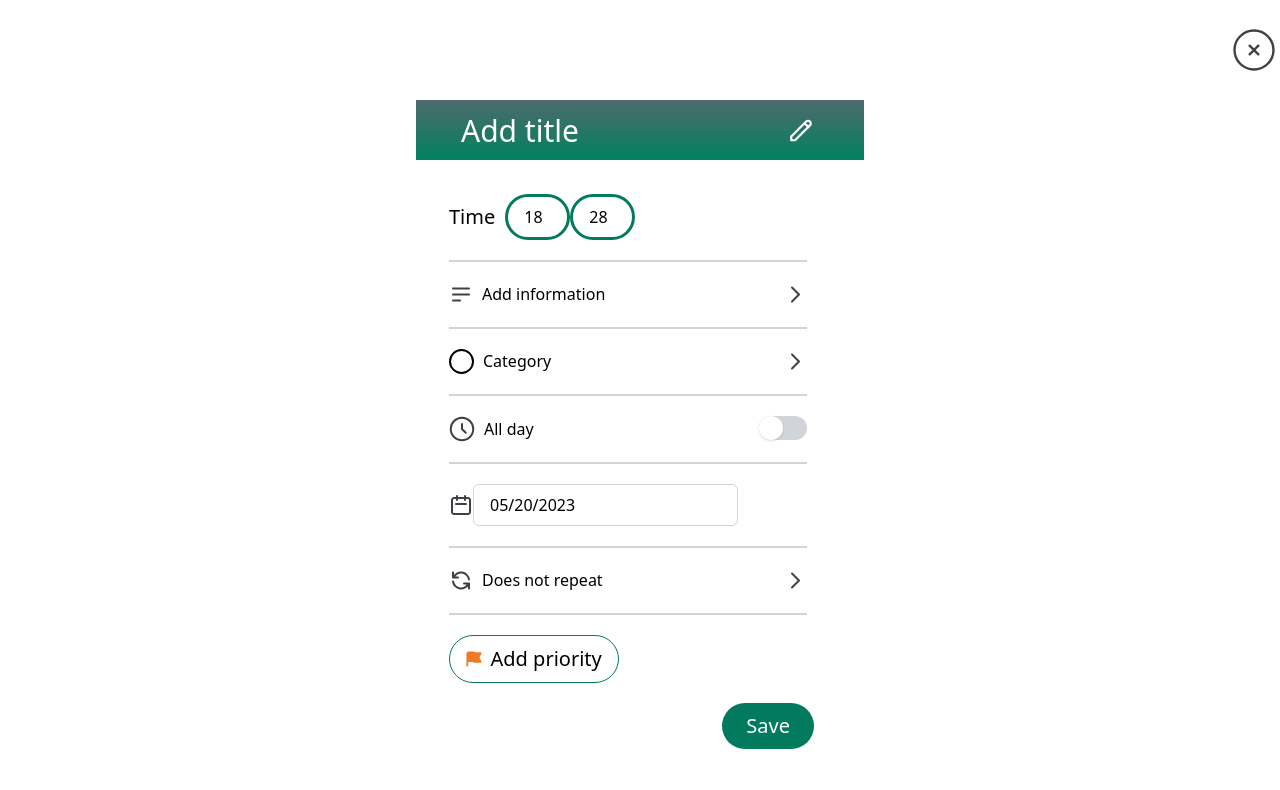
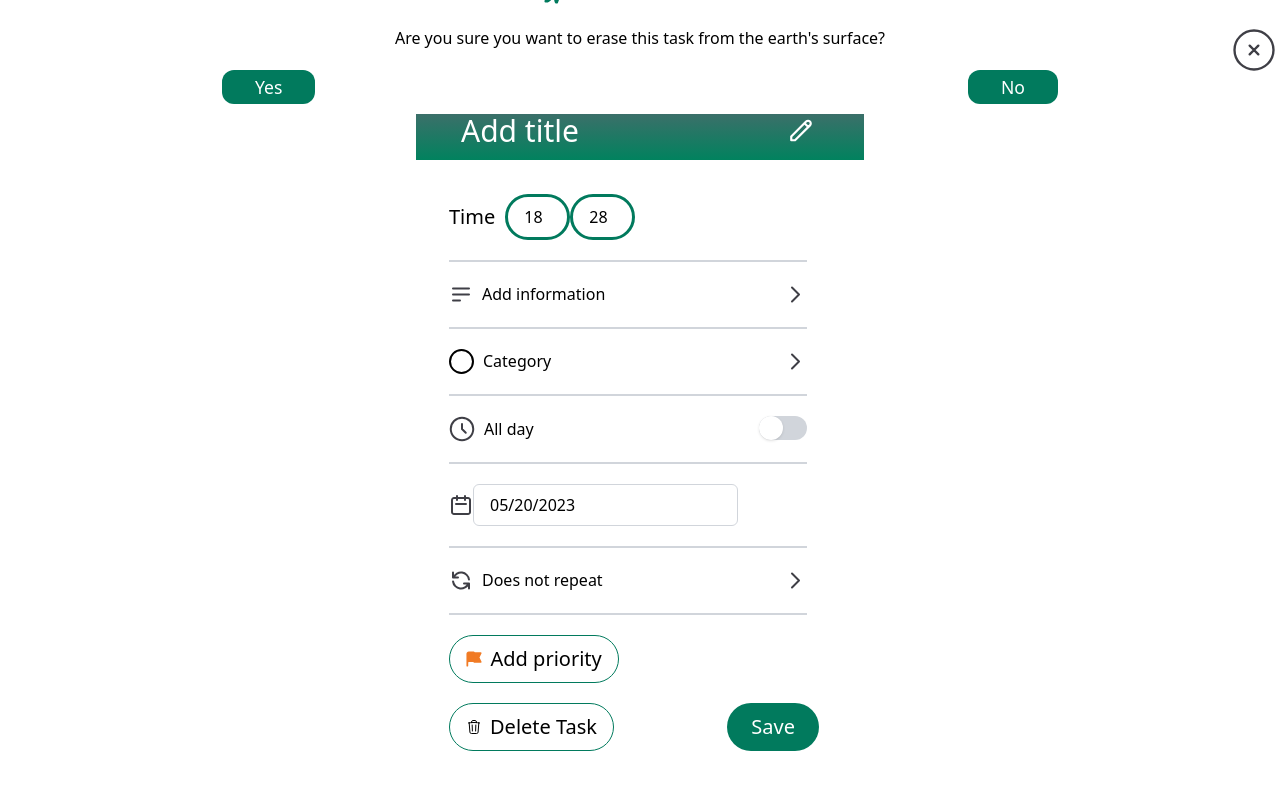
Before and after one commit to christofferjadermark/ninja-taskmaster, a React (Create React App) app in the folder frontend/: page /#/updateTask/1 in a window 1280 px wide. Shown: the top 790 px of the page. Built offline with nearby package versions, Linux system fonts and the light colour scheme; no server answers.

Commit message:
Delete task from edit task

```diff
--- a/frontend/package.json
+++ b/frontend/package.json
@@ -20,6 +20,7 @@
     "react-datepicker": "^4.12.0",
     "react-dom": "^18.2.0",
     "react-responsive-carousel": "^3.2.23",
+    "react-router": "^6.11.2",
     "react-router-dom": "^6.11.2",
     "react-scripts": "5.0.1",
     "react-tailwindcss-datepicker": "^1.6.1",
--- a/frontend/src/pages/updateTask.tsx
+++ b/frontend/src/pages/updateTask.tsx
@@ -10,9 +10,12 @@ import flag from '../images/flag.svg';
 import DatePicker from 'react-datepicker';
 import 'react-datepicker/dist/react-datepicker.css';
 import { useParams } from 'react-router-dom';
-// import { setPriority } from 'os';
+import trashCan from '../images/trashcan.svg';
+import ninjaDash from '../images/ninjaDash.svg';
+import { useNavigate } from 'react-router-dom';
 
 function App() {
+  const navigate = useNavigate();
   const [hour, setHour] = useState(JSON.stringify(new Date().getHours()));
   const [minute, setMinute] = useState(JSON.stringify(new Date().getMinutes()));
   const [title, setTitle] = useState('');
@@ -21,6 +24,7 @@ function App() {
   const [categoryIsOpen, setCategoryIsOpen] = useState(false);
   const [category, setCategory] = useState('#ffffff');
   const [priority, setPriority] = useState(false);
+  const [deletePopup, setDeletePopup] = useState(false);
   const [categoryStyle, setCategoryStyle] = useState(
     'h-[25px] w-[25px] rounded-full border-[2px] border-black bg-[' +
       category +
@@ -142,6 +146,12 @@ function App() {
 
   return (
     <div>
+      <div
+        className={`fixed left-0 top-0 z-20  h-full w-full transition-all  ${
+          deletePopup ? 'bg-[#000000a0]' : 'z-[-10] bg-[#00000000]'
+        }`}
+        onClick={() => setDeletePopup(!deletePopup)}
+      ></div>
       <a href="#/HomePage" className="flex h-[100px]">
         <img src={closeSvg} alt="Close" className=" ml-auto py-6 " />
       </a>
@@ -300,11 +310,74 @@ function App() {
           <img src={flag} alt="Flag" className="m-auto mr-2 h-4 w-4" />
           <span className="text-primary m-auto">Add priority</span>
         </div>
-        <input
-          type="submit"
-          value="Save"
-          className="text-primary ml-auto mr-[50px] mt-[20px] flex cursor-pointer items-center rounded-[25px] bg-secondary px-6 py-2 text-white"
-        />
+        <div className="flex justify-between">
+          <div
+            onClick={() => setDeletePopup(!deletePopup)}
+            className="ml-[33px] mt-[20px] flex cursor-pointer items-center rounded-[25px] border-[1px] border-secondary px-4 py-2"
+          >
+            <img src={trashCan} alt="Flag" className="m-auto mr-2 h-4 w-4" />
+            <span className="text-primary">Delete Task</span>
+          </div>
+          <div
+            className={`fixed left-0 right-0 top-[35%] z-30 mx-auto my-auto w-[70%] rounded-[25px]  bg-white p-[10px] text-center transition-all ${
+              deletePopup ? ' ' : 'translate-y-[-600px]'
+            }`}
+          >
+            <img
+              onClick={() => setDeletePopup(!deletePopup)}
+              className="ml-auto cursor-pointer"
+              src={closeSvg}
+              alt=""
+            />
+            <img className="mx-auto w-[30%]" src={ninjaDash} alt="" />
+
+            <div className="mt-[20px] text-[16px]">
+              Are you sure you want to erase this task from the earth's surface?
+            </div>
+
+            <div className="flex justify-between">
+              <div>
+                <input
+                  type="submit"
+                  className="ml-[20px] mt-[20px] cursor-pointer rounded-[12px] border-2 border-none bg-secondary px-[33px] py-[4px] text-[17.6px] text-white"
+                  value="Yes"
+                  onClick={() => {
+                    fetch('http://localhost:8080/delete/' + activity_id, {
+                      method: 'DELETE',
+                      headers: {
+                        'Content-Type': 'application/json',
+                      },
+                    })
+                      .then((res) => {
+                        console.log(res);
+                        if (res.status === 200) {
+                          console.log('success');
+                          window.location.reload();
+                        } else {
+                          console.log('error');
+                        }
+                      })
+                      .catch((err) => console.log(err));
+                    navigate('/homePage');
+                  }}
+                />
+              </div>
+              <div>
+                <input
+                  type="button"
+                  className="mr-[20px] mt-[20px] cursor-pointer rounded-[12px] border-2 border-none bg-secondary px-[33px] py-[4px] text-[17.6px] text-white"
+                  value="No"
+                  onClick={() => setDeletePopup(!deletePopup)}
+                />
+              </div>
+            </div>
+          </div>
+          <input
+            type="submit"
+            value="Save"
+            className="mr-[45px] mt-[20px] flex items-center rounded-[25px] bg-secondary px-6 py-2 text-white"
+          />
+        </div>
       </form>
     </div>
   );
```
Also changed, not shown: 1 other file (tests, documents, lock files or other folders).
